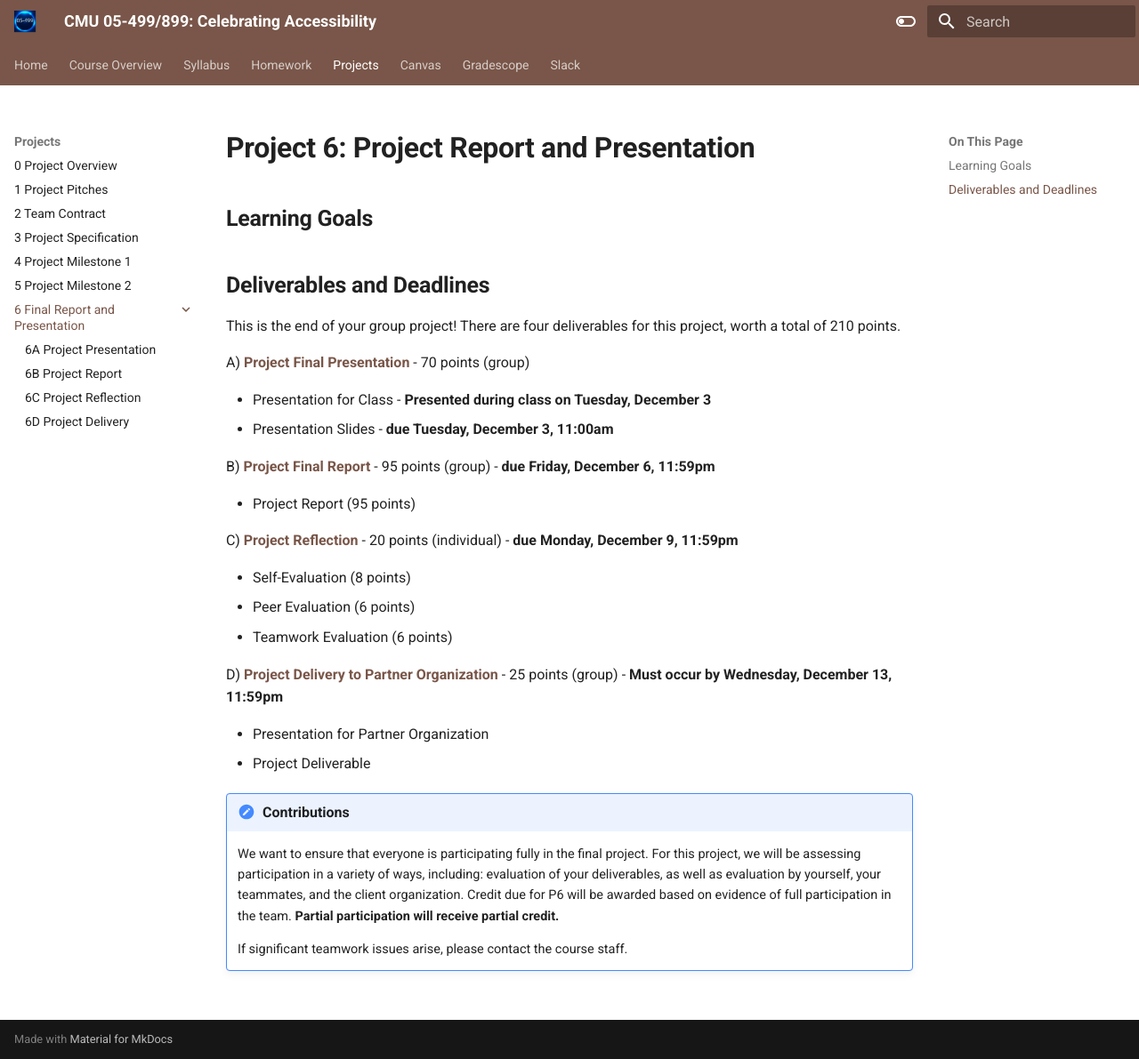
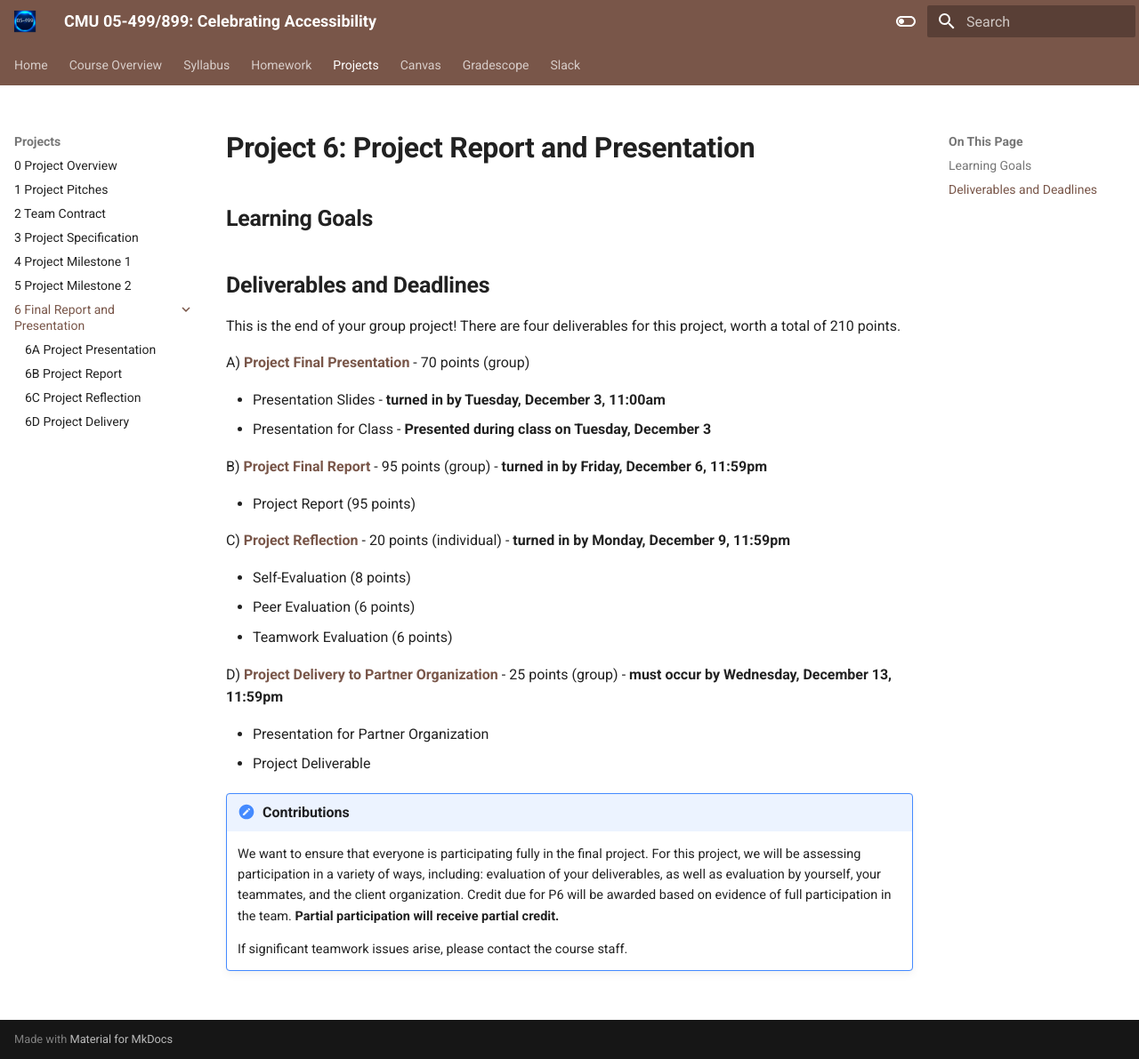
Before and after one commit to cmu-05-499/cmu-05-499.github.io, an MkDocs documentation site: the page built from docs/projects/P6/index.md, in a window 1280 px wide and 1191 px high. Shown: the whole window at 89% size. Built offline with MkDocs 1.6.1 and Material for MkDocs 9.7.7, drawn with Linux system fonts in a browser that asks for light colours.

Commit message:
Clarified due dates.

```diff
--- a/docs/projects/P6/index.md
+++ b/docs/projects/P6/index.md
@@ -8,21 +8,21 @@ This is the end of your group project! There are four deliverables for this proj
 
 A) [**Project Final Presentation**](1_final_presentation.md) - 70 points (group)
 
+- Presentation Slides - **turned in by Tuesday, December 3, 11:00am**
 - Presentation for Class - **Presented during class on Tuesday, December 3**
-- Presentation Slides - **due Tuesday, December 3, 11:00am**
 
-B) [**Project Final Report**](2_final_report.md) - 95 points (group) - **due Friday, December 6, 11:59pm**
+B) [**Project Final Report**](2_final_report.md) - 95 points (group) - **turned in by Friday, December 6, 11:59pm**
 
 - Project Report (95 points)
 
 
-C) [**Project Reflection**](3_reflection.md) - 20 points (individual) - **due Monday, December 9, 11:59pm**
+C) [**Project Reflection**](3_reflection.md) - 20 points (individual) - **turned in by Monday, December 9, 11:59pm**
 
 - Self-Evaluation (8 points)
 - Peer Evaluation (6 points)
 - Teamwork Evaluation (6 points)
 
-D) [**Project Delivery to Partner Organization**](4_delivery.md) - 25 points (group) - **Must occur by Wednesday, December 13, 11:59pm**
+D) [**Project Delivery to Partner Organization**](4_delivery.md) - 25 points (group) - **must occur by Wednesday, December 13, 11:59pm**
 
 - Presentation for Partner Organization
 - Project Deliverable
```
